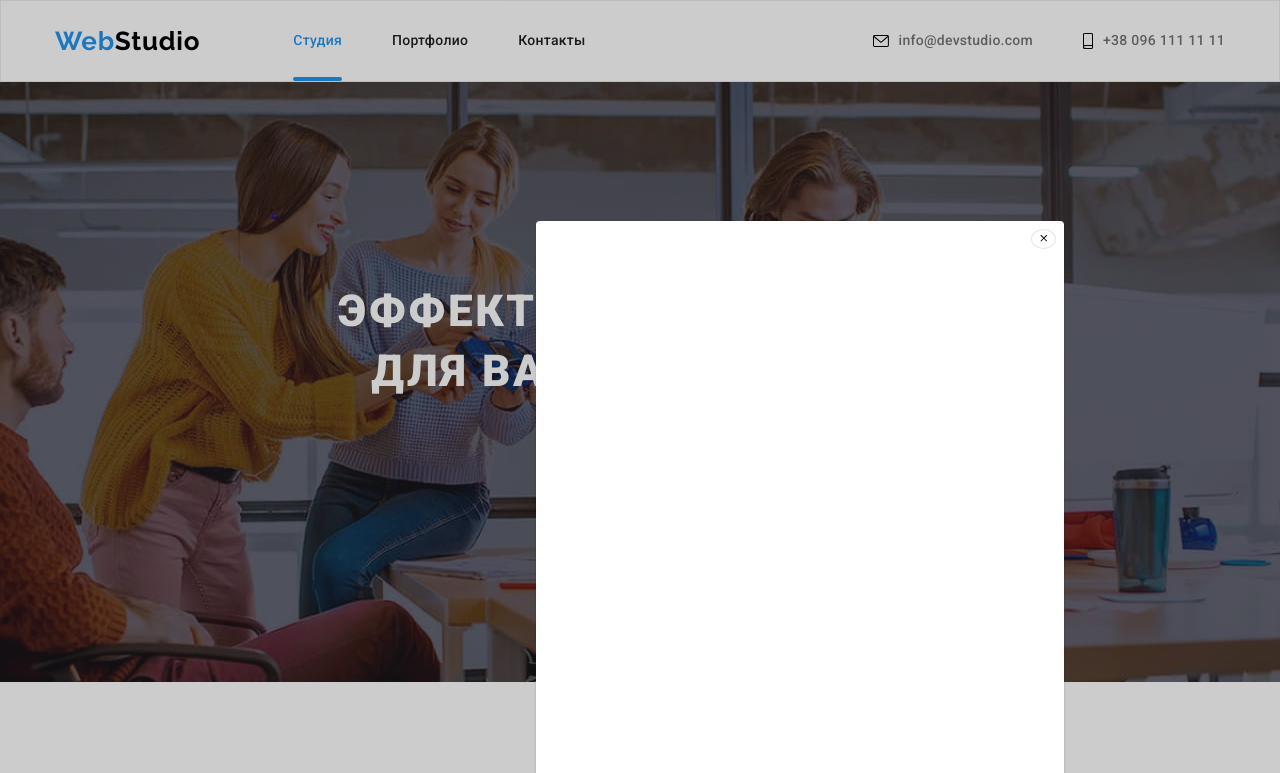
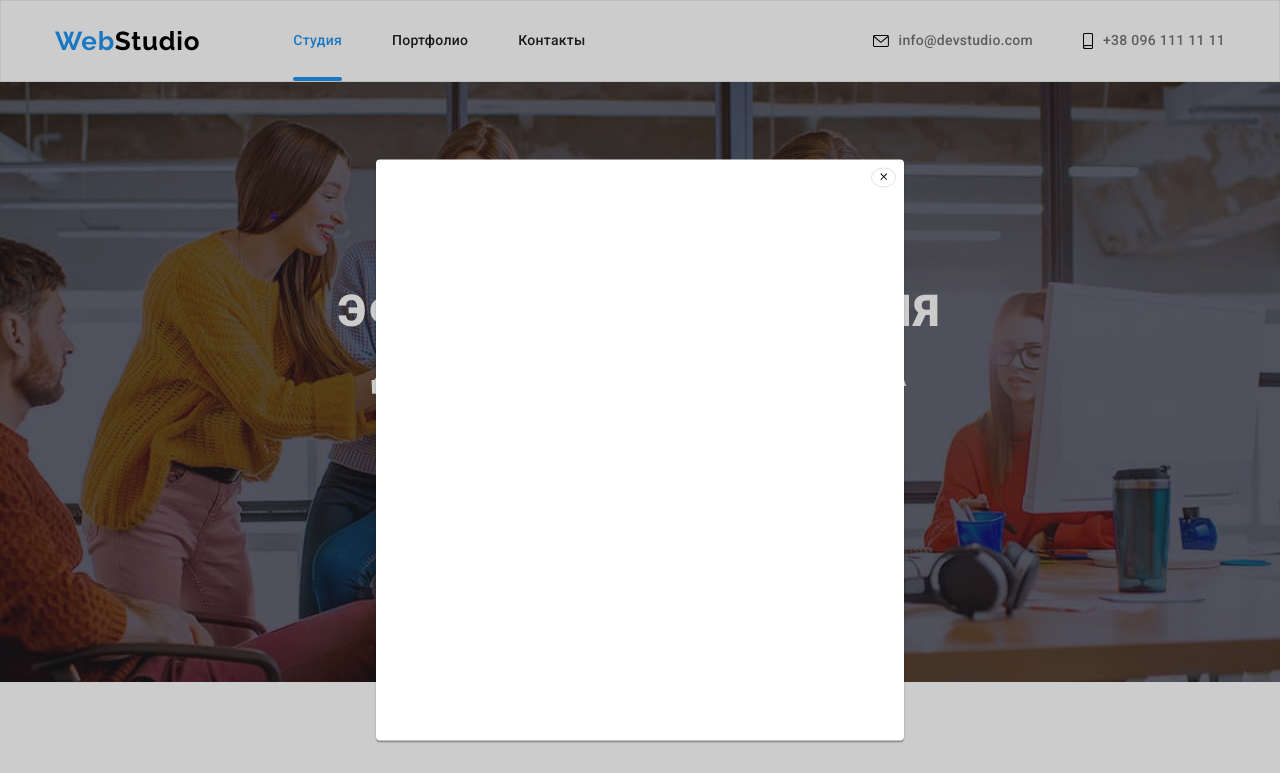
Before and after one commit to AlexandrZdyr/go-it-markup-hw-05, a plain HTML site: page index.html in a window 1280 px wide. Both pictures are taken after a click on the button "Заказать услугу". Shown: the top 773 px of the page. Drawn offline with nearby package versions, Linux system fonts and the light colour scheme.

Commit message:
goit-markup-hw-05

```diff
--- a/style.css
+++ b/style.css
@@ -702,8 +702,9 @@ transform: translateY(0);
     box-shadow: 0px 1px 3px rgba(0, 0, 0, 0.12), 0px 1px 1px rgba(0, 0, 0, 0.14), 0px 2px 1px rgba(0, 0, 0, 0.2);
     border-radius: 4px;
     position: absolute;
-    left: 536px;
-    top: 221px;
+    top: 450px;
+    left: 50%;
+    transform: translate(-50%, -50%) scale(1);
     transition: transform 250ms cubic-bezier(0.4, 0, 0.2, 1);
 }
 
```
